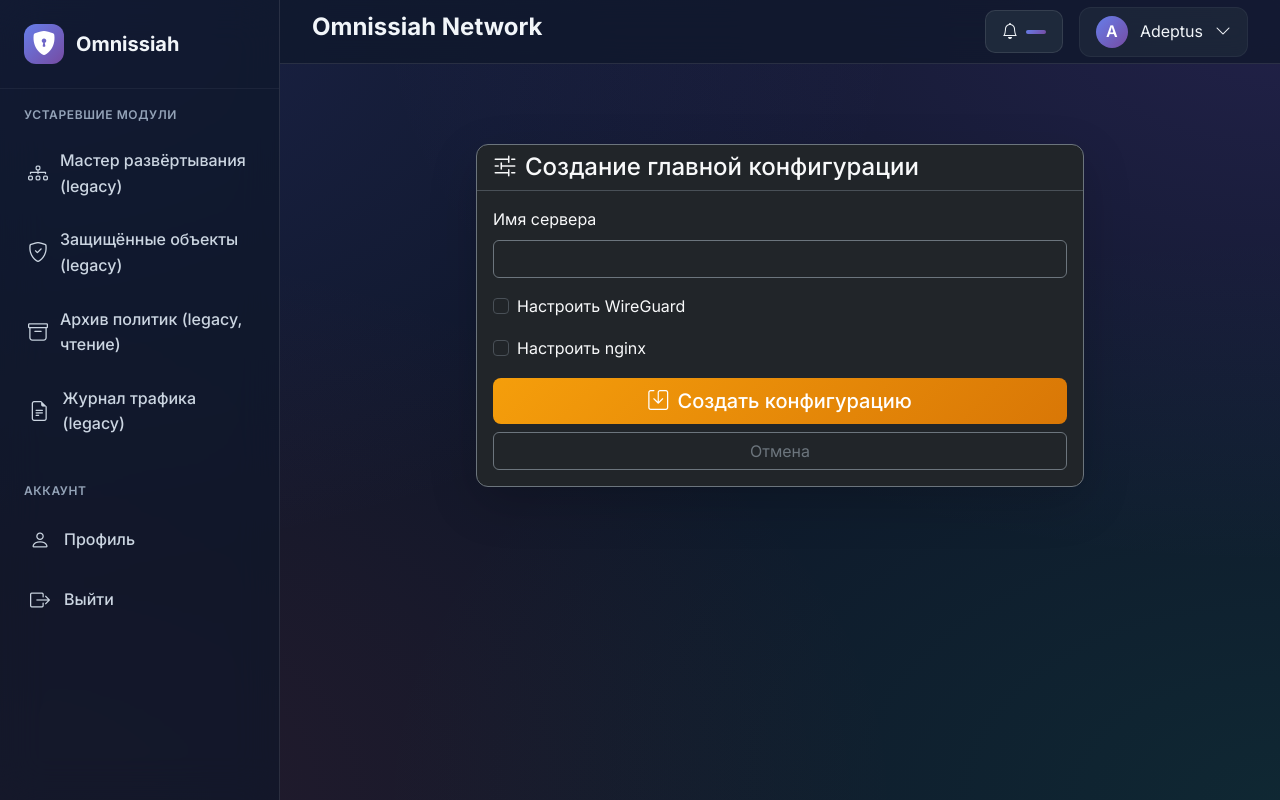
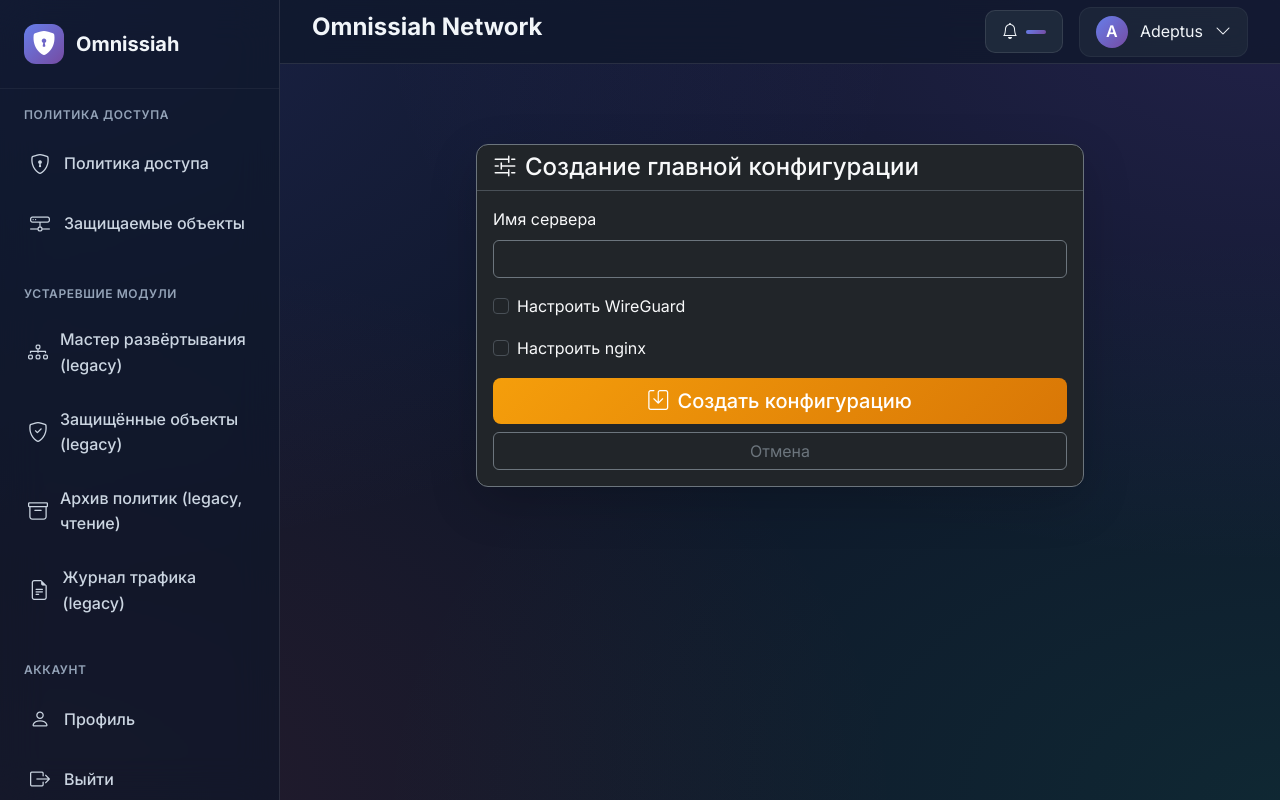
Before and after one commit to kmvkos/Omnissiah-Network, a Flask app: page /setup_wizard in a window 1280 px wide. Run offline with Flask 3, Linux system fonts and the light colour scheme; a user stored in the database is signed in; data that the repository does not hold is empty; parts of the project's set-up code (start-up, migrations or seed data) failed here and were passed over; some libraries are stand-ins or nearby versions.

Commit message:
ui: keep policy center separate from VPN network topology

```diff
--- a/templates/layout.html
+++ b/templates/layout.html
@@ -1324,17 +1324,28 @@ select.form-control-modern {
                             <span>VPN-сеть</span>
                         </a>
                     </div>
+
+
+
+
+                </div>
+                {% endif %}
+
+                <div class="nav-section">
+                    <div class="nav-section-title">Политика доступа</div>
                     <div class="nav-item">
                         <a href="{{ url_for('access_policies.vpn_access_policies') }}" class="nav-link {% if request.endpoint in ('access_policies.vpn_access_policies', 'access_policies.vpn_access_policy_preview') %}active{% endif %}">
-                            <i class="bi bi-shield-check"></i>
-                            <span>Политики доступа VPN v2</span>
+                            <i class="bi bi-shield-lock"></i>
+                            <span>Политика доступа</span>
                         </a>
                     </div>
-
-
-
+                    <div class="nav-item">
+                        <a href="{{ url_for('protected_objects.vpn_protected_objects') }}" class="nav-link {% if request.endpoint == 'protected_objects.vpn_protected_objects' %}active{% endif %}">
+                            <i class="bi bi-hdd-network"></i>
+                            <span>Защищаемые объекты</span>
+                        </a>
+                    </div>
                 </div>
-                {% endif %}
 
                 <div class="nav-section">
                     <div class="nav-section-title">Устаревшие модули</div>
```
